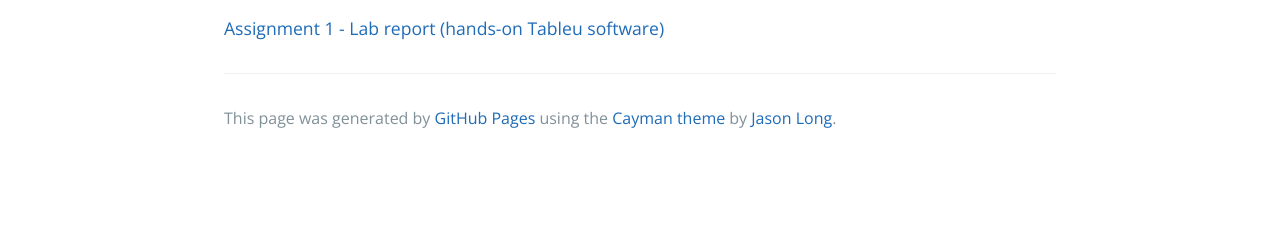
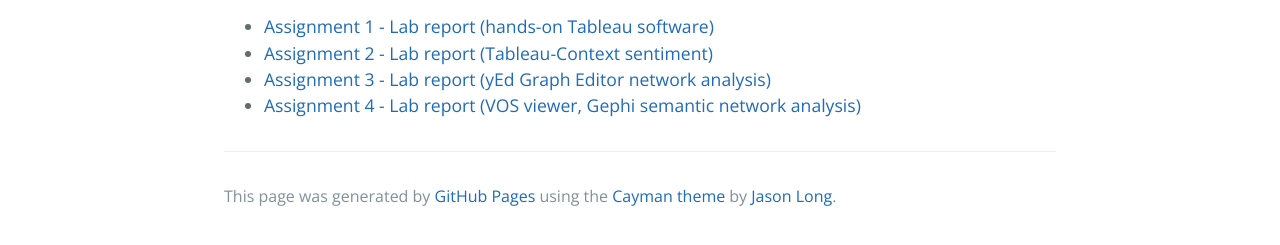
Before and after one commit to drmblog/drmblog.github.io, a plain HTML site: page index.html in a window 1280 px wide. Shown: the part 467-712 px from the top of the page. Drawn offline with nearby package versions, Linux system fonts and the light colour scheme.

Commit message:
Replace master branch with page content via GitHub

```diff
--- a/index.html
+++ b/index.html
@@ -22,7 +22,12 @@
 <h1>
 <a id="what-we-did-so-far" class="anchor" href="#what-we-did-so-far" aria-hidden="true"><span class="octicon octicon-link"></span></a>What we did so far:</h1>
 
-<p><a href="http://drmblog.github.io/report-1/">Assignment 1 - Lab report (hands-on Tableu software)</a></p>
+<ul>
+<li><a href="http://drmblog.github.io/report-1/">Assignment 1 - Lab report (hands-on Tableau software)</a></li>
+<li><a href="http://drmblog.github.io/report-2/">Assignment 2 - Lab report (Tableau-Context sentiment)</a></li>
+<li><a href="http://drmblog.github.io/report-3/">Assignment 3 - Lab report (yEd Graph Editor network analysis)</a></li>
+<li><a href="http://drmblog.github.io/report-4/">Assignment 4 - Lab report (VOS viewer, Gephi semantic network analysis)</a></li>
+</ul>
 
       <footer class="site-footer">
 
--- a/params.json
+++ b/params.json
@@ -1 +1 @@
-{"name":"DRM blog","tagline":"#EURDRM2015","body":"### Welcome to my blog, where all the reports for the course would be published\r\n\r\n# What we did so far:\r\n[Assignment 1 - Lab report (hands-on Tableu software)](http://drmblog.github.io/report-1/)","google":"","note":"Don't delete this file! It's used internally to help with page regeneration."}
+{"name":"DRM blog","tagline":"#EURDRM2015","body":"### Welcome to my blog, where all the reports for the course would be published\r\n\r\n# What we did so far:\r\n* [Assignment 1 - Lab report (hands-on Tableau software)](http://drmblog.github.io/report-1/)\r\n* [Assignment 2 - Lab report (Tableau-Context sentiment)](http://drmblog.github.io/report-2/)\r\n* [Assignment 3 - Lab report (yEd Graph Editor network analysis)](http://drmblog.github.io/report-3/)\r\n* [Assignment 4 - Lab report (VOS viewer, Gephi semantic network analysis)](http://drmblog.github.io/report-4/)","google":"","note":"Don't delete this file! It's used internally to help with page regeneration."}
```
